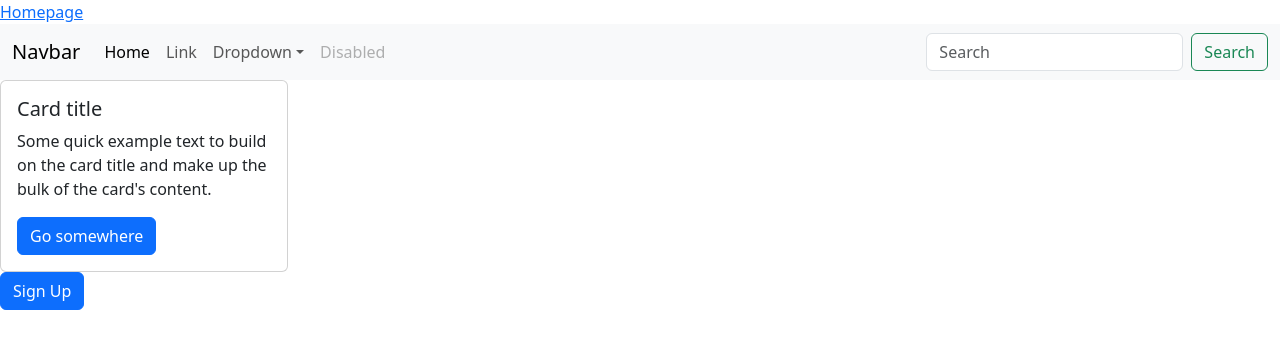
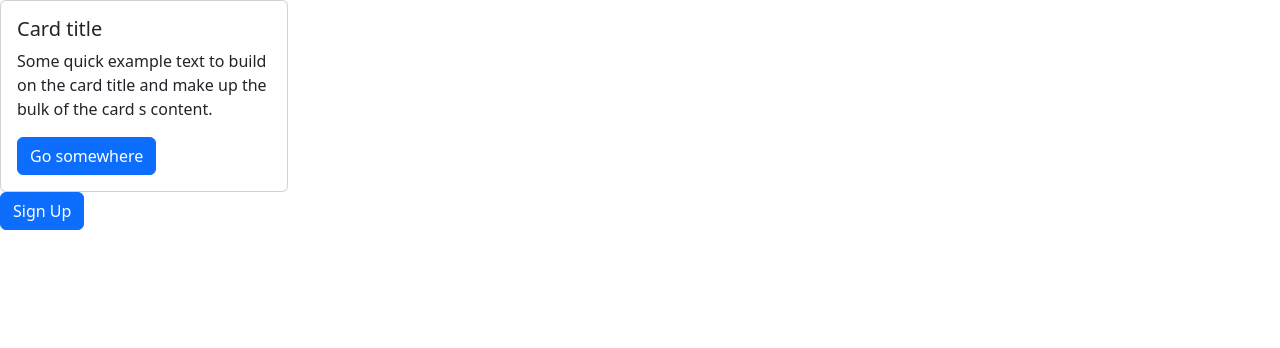
Before and after one commit to Mezea11/X-auction, a React (Vite) app: page / in a window 1280 px wide. Shown: the top 348 px of the page. Built offline with nearby package versions, Linux system fonts and the light colour scheme.

Commit message:
added ngrok

```diff
--- a/src/components/Navbar.jsx
+++ b/src/components/Navbar.jsx
@@ -1,11 +1,7 @@
-import { Link } from "react-router-dom"
+import { Link } from "react-router-dom";
 
 function Navbar() {
-  return (
-    <>
-      <Link to="/">Homepage</Link>
-    </>
-  )
+  return <></>;
 }
 
-export default Navbar
+export default Navbar;
--- a/src/pages/Home.jsx
+++ b/src/pages/Home.jsx
@@ -3,102 +3,17 @@
 function Home() {
   return (
     <>
-      <div>
-        <nav className="navbar navbar-expand-lg bg-body-tertiary">
-          <div className="container-fluid">
-            <a className="navbar-brand" href="#">
-              Navbar
-            </a>
-            <button
-              className="navbar-toggler"
-              type="button"
-              data-bs-toggle="collapse"
-              data-bs-target="#navbarSupportedContent"
-              aria-controls="navbarSupportedContent"
-              aria-expanded="false"
-              aria-label="Toggle navigation"
-            >
-              <span className="navbar-toggler-icon"></span>
-            </button>
-            <div
-              className="collapse navbar-collapse"
-              id="navbarSupportedContent"
-            >
-              <ul className="navbar-nav me-auto mb-2 mb-lg-0">
-                <li className="nav-item">
-                  <a className="nav-link active" aria-current="page" href="#">
-                    Home
-                  </a>
-                </li>
-                <li className="nav-item">
-                  <a className="nav-link" href="#">
-                    Link
-                  </a>
-                </li>
-                <li className="nav-item dropdown">
-                  <a
-                    className="nav-link dropdown-toggle"
-                    href="#"
-                    role="button"
-                    data-bs-toggle="dropdown"
-                    aria-expanded="false"
-                  >
-                    Dropdown
-                  </a>
-                  <ul className="dropdown-menu">
-                    <li>
-                      <a className="dropdown-item" href="#">
-                        Action
-                      </a>
-                    </li>
-                    <li>
-                      <a className="dropdown-item" href="#">
-                        Another action
-                      </a>
-                    </li>
-                    <li>
-                      <hr className="dropdown-divider" />
-                    </li>
-                    <li>
-                      <a className="dropdown-item" href="#">
-                        Something else here
-                      </a>
-                    </li>
-                  </ul>
-                </li>
-                <li className="nav-item">
-                  <a className="nav-link disabled" aria-disabled="true">
-                    Disabled
-                  </a>
-                </li>
-              </ul>
-              <form className="d-flex" role="search">
-                <input
-                  className="form-control me-2"
-                  type="search"
-                  placeholder="Search"
-                  aria-label="Search"
-                />
-                <button className="btn btn-outline-success" type="submit">
-                  Search
-                </button>
-              </form>
-            </div>
-          </div>
-        </nav>
-
       <div className="classContainer">
         <div className="card" style={{ width: "18rem" }}>
           <div className="card-body">
             <h5 className="card-title">Card title</h5>
             <p className="card-text">
-                Some quick example text to build on the card title and make up
-                the bulk of the card's content.
+              Some quick example text to build on the card title and make up the
+              bulk of the card s content.
             </p>
             <a href="#" className="btn btn-primary">
               Go somewhere
             </a>
-            </div>
           </div>
         </div>
       </div>
```
Lines whose indentation alone changed are shown as unchanged.
